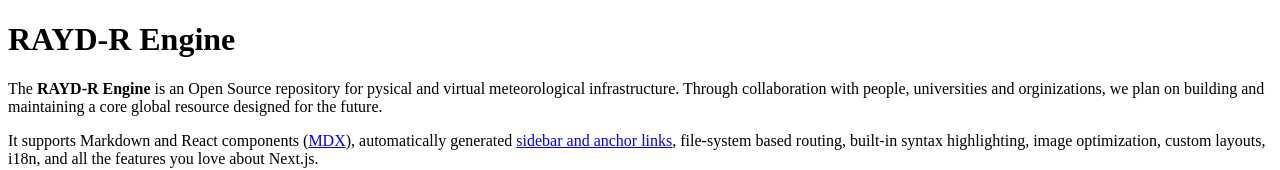
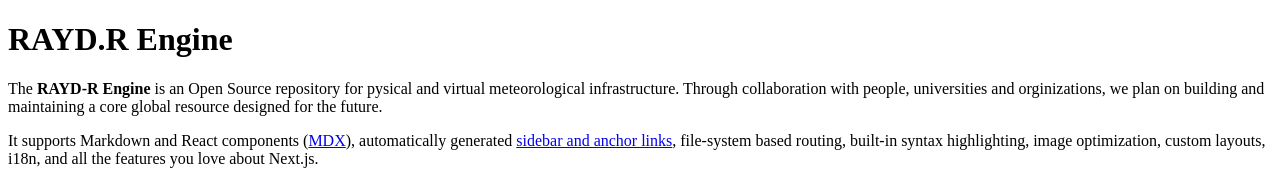
Before and after one commit to ChristopherLyon/RAYD.R, a Next.js app: page / in a window 1280 px wide. Shown: the top 170 px of the page. Built offline with nearby package versions, Linux system fonts and the light colour scheme.

Commit message:
Name change

```diff
--- a/pages/index.mdx
+++ b/pages/index.mdx
@@ -1,6 +1,6 @@
 import Bleed from 'nextra-theme-docs/bleed'
 
-# RAYD-R Engine
+# RAYD.R Engine
 
 The **RAYD-R Engine** is an Open Source repository for pysical and virtual meteorological infrastructure.
 Through collaboration with people, universities and orginizations, we plan on building and maintaining a core global resource designed for the future.
--- a/theme.config.js
+++ b/theme.config.js
@@ -4,7 +4,7 @@
   titleSuffix: ' – RAYDAR',
   logo: (
     <>
-      <span className="mr-2 font-extrabold hidden md:inline">RAYD-R Engine</span>
+      <span className="mr-2 font-extrabold hidden md:inline">RAYD.R</span>
       <span className="text-gray-600 font-normal hidden md:inline">
         The Meteorological Infrastructure Database
       </span>
```
